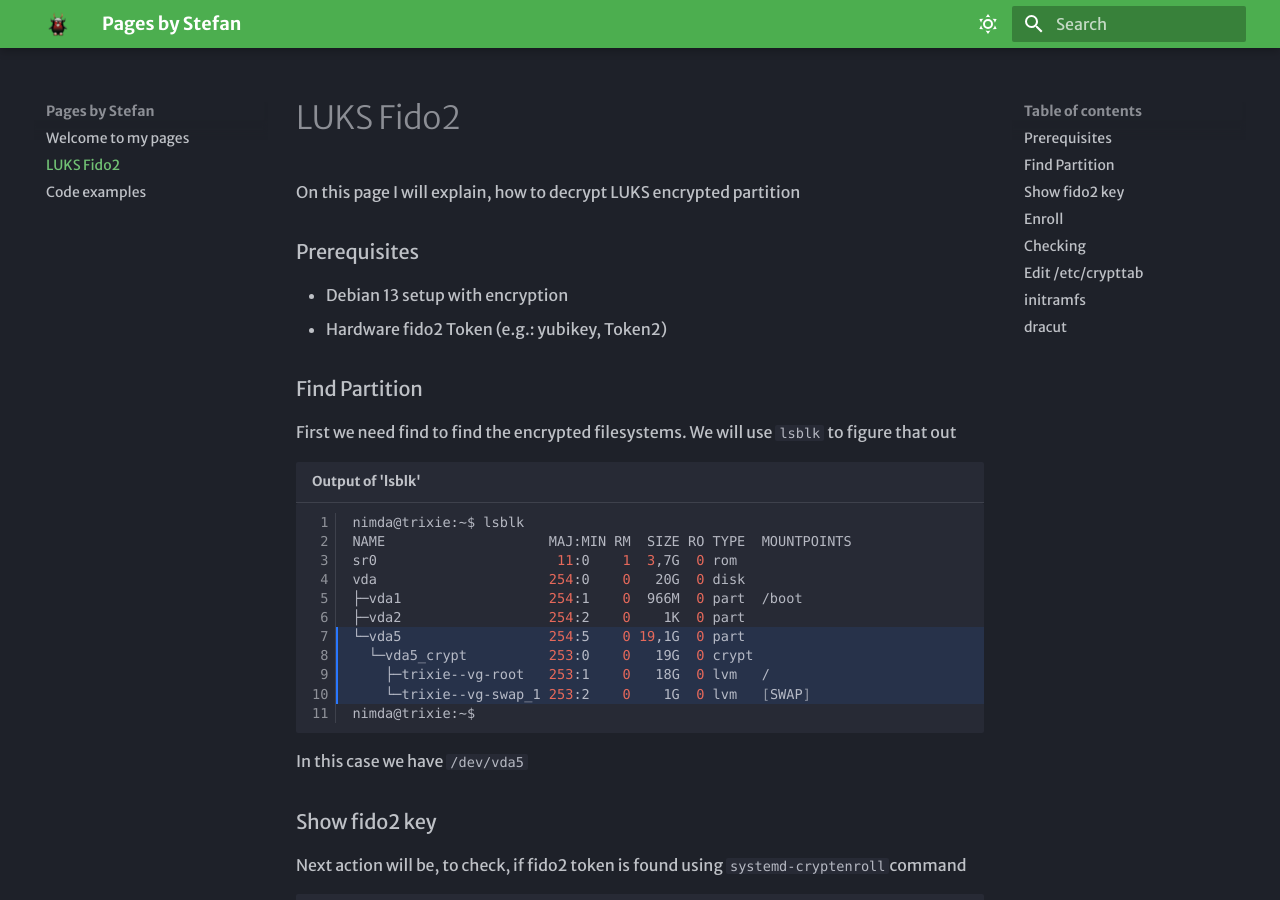
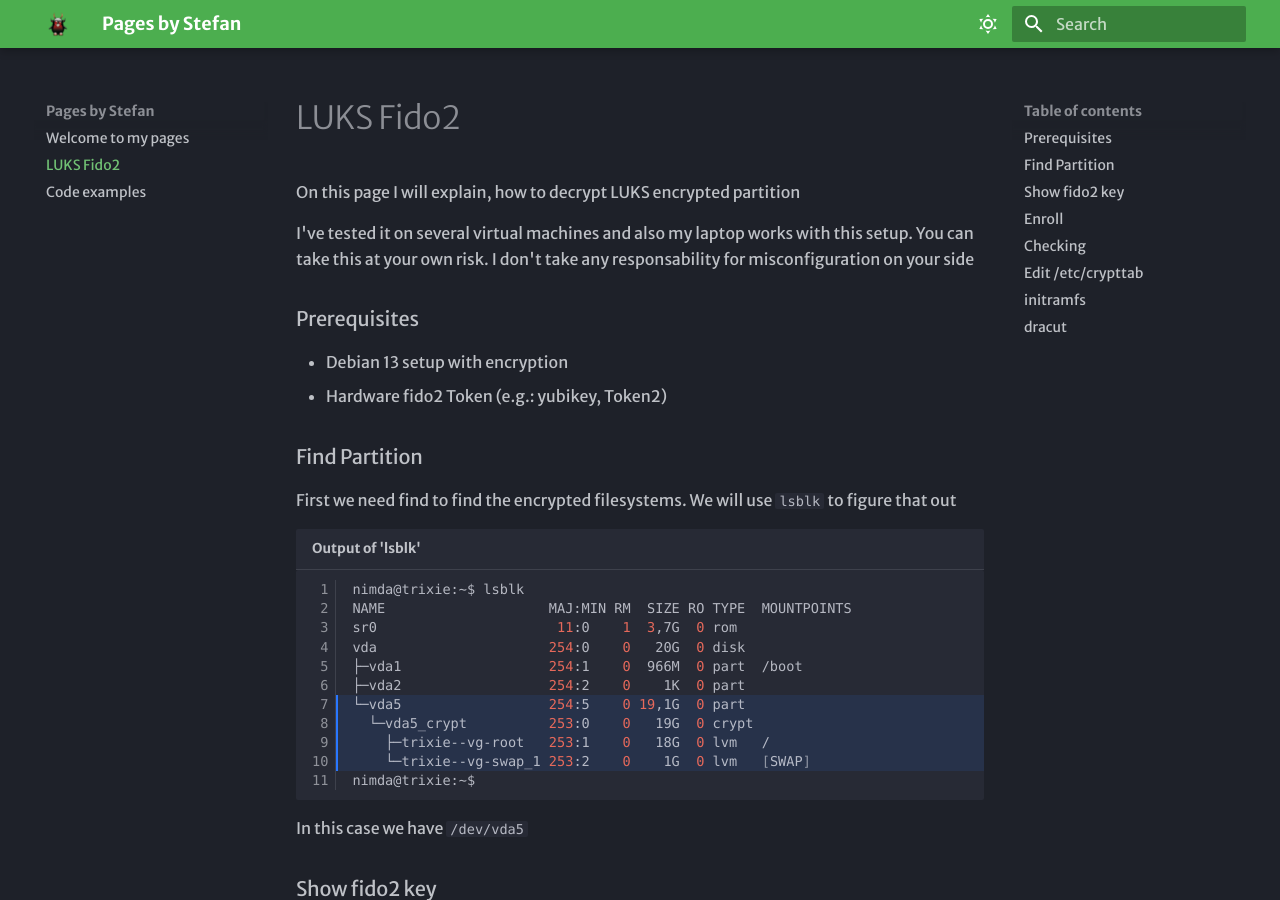
Before and after one commit to triepo/mkdoc-journey, an MkDocs documentation site: the page built from docs/LUKS-Fido2.md, in a window 1280 px wide and 900 px high. Built offline with MkDocs 1.6.1 and Material for MkDocs 9.7.7, drawn with Linux system fonts in a browser that asks for light colours; some web fonts are replaced.

Commit message:
Added 'Disclaimer'

```diff
--- a/docs/LUKS-Fido2.md
+++ b/docs/LUKS-Fido2.md
@@ -1,5 +1,10 @@
 
 On this page I will explain, how to decrypt LUKS encrypted partition
+
+
+I've tested it on several virtual machines and also my laptop works with this setup.
+You can take this at your own risk.
+I don't take any responsability for misconfiguration on your side
 
 ### Prerequisites
  * Debian 13 setup with encryption
```
